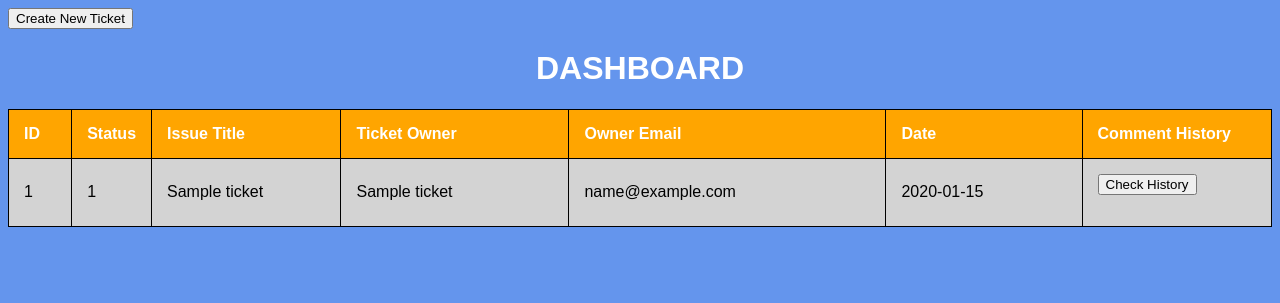
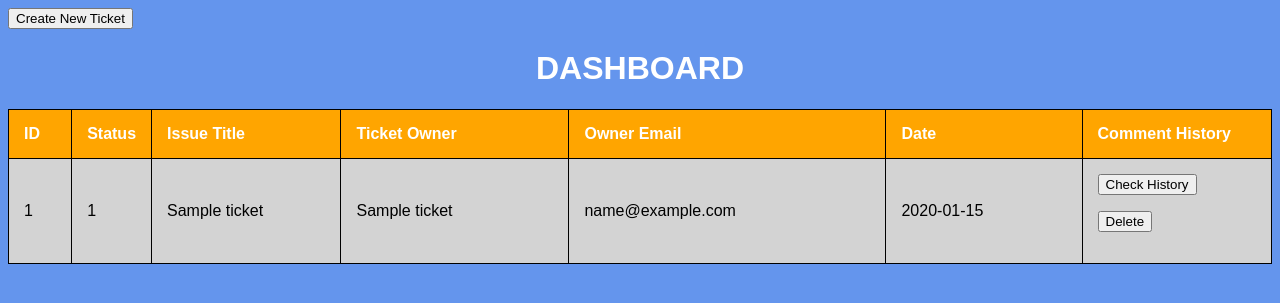
Before and after one commit to sammmoran/UMBC-447-Issue-Tracker, a PHP site: page /dashboardpage.php in a window 1280 px wide. Shown: the top 303 px of the page. Run offline with PHP 8.4, Linux system fonts and the light colour scheme; tables that the repository leaves empty hold one stand-in row (values such as "Sample post").

Commit message:
"Delete" button now works for tickets

```diff
--- a/DB_Query_Functions.php
+++ b/DB_Query_Functions.php
@@ -86,9 +86,7 @@ function update_status($tid, $new_status) {
 	}
 
 	// Update Query
-	$db->query("UPDATE tickets
-					SET status=$status
-					WHERE tid=$tid;");
+	$db->query("UPDATE tickets SET status=$status WHERE tid=$tid;");
 
 	return 0;
 }
@@ -99,9 +97,8 @@ function delete_ticket($tid) {
 	$db	= connectDB();
 
 	// Delete Query
-	$query = "DELETE * FROM tickets WHERE tid=$tid;";
+	$query = "DELETE FROM tickets WHERE tid=$tid;";
 	$ret = $db->query($query);
-
 	return 0;
 }
 
--- a/commentspage.php
+++ b/commentspage.php
@@ -30,7 +30,7 @@
       }
 
       $ticketDetails = get_ticket_details($tid);
-      echo "<br><h3>" . $ticketDetails['title'] . "<br>" . $ticketDetails['description'] . "</h3><br><br>";
+      echo "<br><h3>--- " . $ticketDetails['title'] . " ---<br><br>" . $ticketDetails['description'] . "</h3><br><br>";
 
     ?>
 
--- a/dashboardpage.php
+++ b/dashboardpage.php
@@ -13,21 +13,6 @@
 
 		require('DB_Query_Functions.php');
 
-
-			/*
-				---- DELETE THIS -----
-				Kyle and James will be providing the function for connecting to the database.
-			*/
-
-			/*
-				Set up a table that will make use of the SQL query retrieved from the database.
-				This will display a dashboard with the ticket's id, title, status, service agent, and
-				comment history.
-
-				----- NOTE ------
-				We want to do something about the history column. Could be links. But it needs to be a way
-				that the code returns a page with the ticket history.
-			*/
 		echo"<table border = 1>";
 		echo"<tr>
 		<th>ID</th>
@@ -49,15 +34,18 @@
 			echo "<td>" . $ticket['poc_email'] . "</td>";
 			echo "<td>" . $ticket['modified_date'] . "</td>";
 
-				echo '<td> <form action = "./commentspage.php" method="post">';
-				echo '<input type="hidden"  name="tid" id="tid" value="' . $ticket['tid'] . '">';
+			echo '<td> <form action="./commentspage.php" method="post">';
+			echo '<input type="hidden" name="tid" id="tid" value="' . $ticket['tid'] . '">';
 			echo '<input type = "submit" value="Check History">';
-				echo "</form> </td>";
+			echo "</form>";
 
+			echo '<form action="./delete_ticket.php" method="post">';
+			echo '<input type="hidden" name="del_tid" id="del_tid" value="' . $ticket['tid'] . '">';
+			echo '<input type = "submit" value="Delete">';
+			echo '</form></td>';
 			echo"</tr>";
 		}
 		?>
-
 		</table>
 
 	</body>
--- a/styles/commentspage.css
+++ b/styles/commentspage.css
@@ -6,10 +6,12 @@ p{
 h3 {
     display:inline-block;
     width: 100%;
-    padding-right: 25px;
+    padding-right: 15px;
+    padding-left: 15px;
     padding-top: 10px;
+    padding-bottom: 10px;
     white-space: nowrap;
-    background-color: lightgray;
+    background-color: rgb(167, 178, 201);
     border: 1px solid black;
 }
 
```
Also changed, not shown: delete_ticket.php (added, +10 -0 lines). Lines whose indentation alone changed are shown as unchanged.
